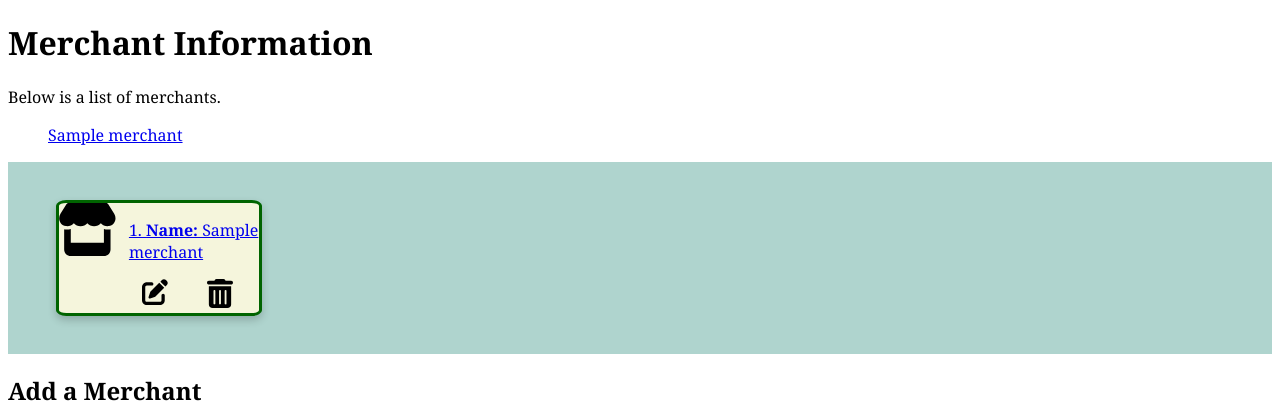
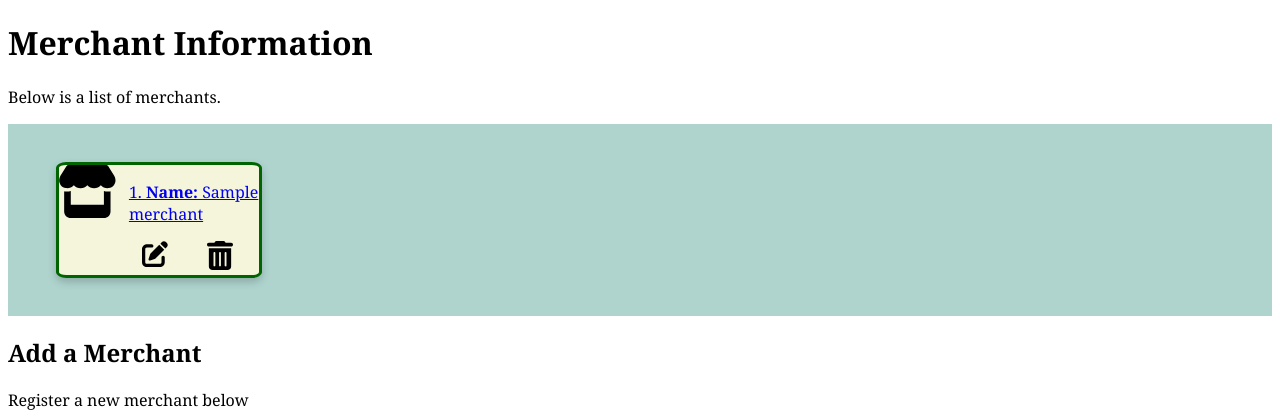
Before and after one commit to JonMinton/e63-project-1, a Flask app: page /merchants in a window 1280 px wide. Shown: the part 126-546 px from the top of the page. Run offline with Flask 3, Linux system fonts and the light colour scheme; a database or web service that is not in the repository returns one stand-in record (values such as "Sample title"); some libraries are stand-ins or nearby versions.

Commit message:
correct some minor episodes

```diff
--- a/templates/accounts/account_info.html
+++ b/templates/accounts/account_info.html
@@ -4,7 +4,7 @@
 
     <h3>Customer and Account</h3>
     <nav class="main-container">
-        <a href="customers/{{ customer.id }}">
+        <a href="/customers/{{ customer.id }}">
             <div class="entity-card">
                 <object class="entity-card-main-image" width=100%  data="{{ url_for('static', filename='assets/person-solid.svg') }}" ></object>
                 <div class="entity-card-rhs">
--- a/templates/merchants/index.html
+++ b/templates/merchants/index.html
@@ -4,15 +4,6 @@
     <p>
         Below is a list of merchants.
     </p>
-    <ul>
-        {% for merchant in merchants %}
-            <li>
-                <a href="/merchants/{{ merchant.id }}">
-                    {{ merchant.name }}
-                </a>
-            </li>
-        {% endfor %}
-    </ul>
 
     <nav class="main-container">
         {% for merchant in merchants %}
```
